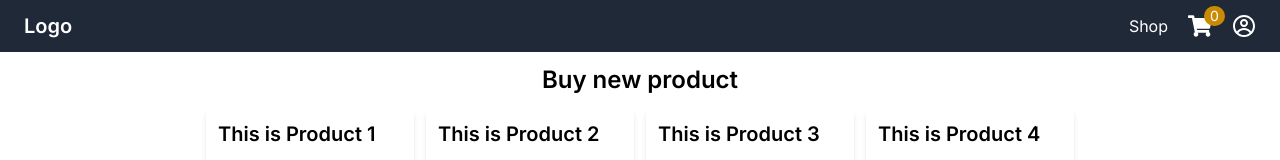
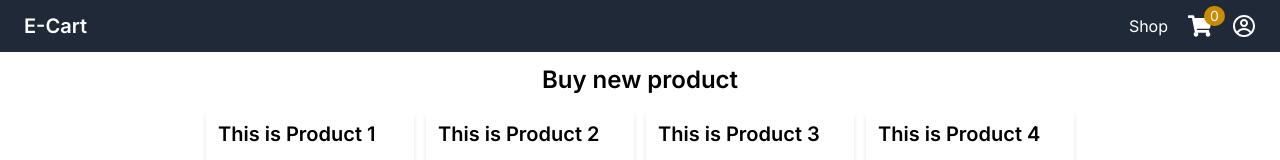
Before and after one commit to swehera/addtocart, a Next.js app: page / in a window 1280 px wide. Shown: the top 160 px of the page. Built offline with nearby package versions, Linux system fonts and the light colour scheme; no server answers; grey boxes are pictures that could not be loaded.

Commit message:
change-logo-name

```diff
--- a/src/components/Header.tsx
+++ b/src/components/Header.tsx
@@ -31,7 +31,7 @@ const Header = () => {
     <header className=" flex  justify-between px-6 py-3 bg-gray-800 text-white sticky top-0 z-50 ">
       <div>
         <Link href={"/"} className=" text-xl font-semibold">
-          Logo
+          E-Cart
         </Link>
       </div>
       <div className=" flex items-center gap-x-5">
```
